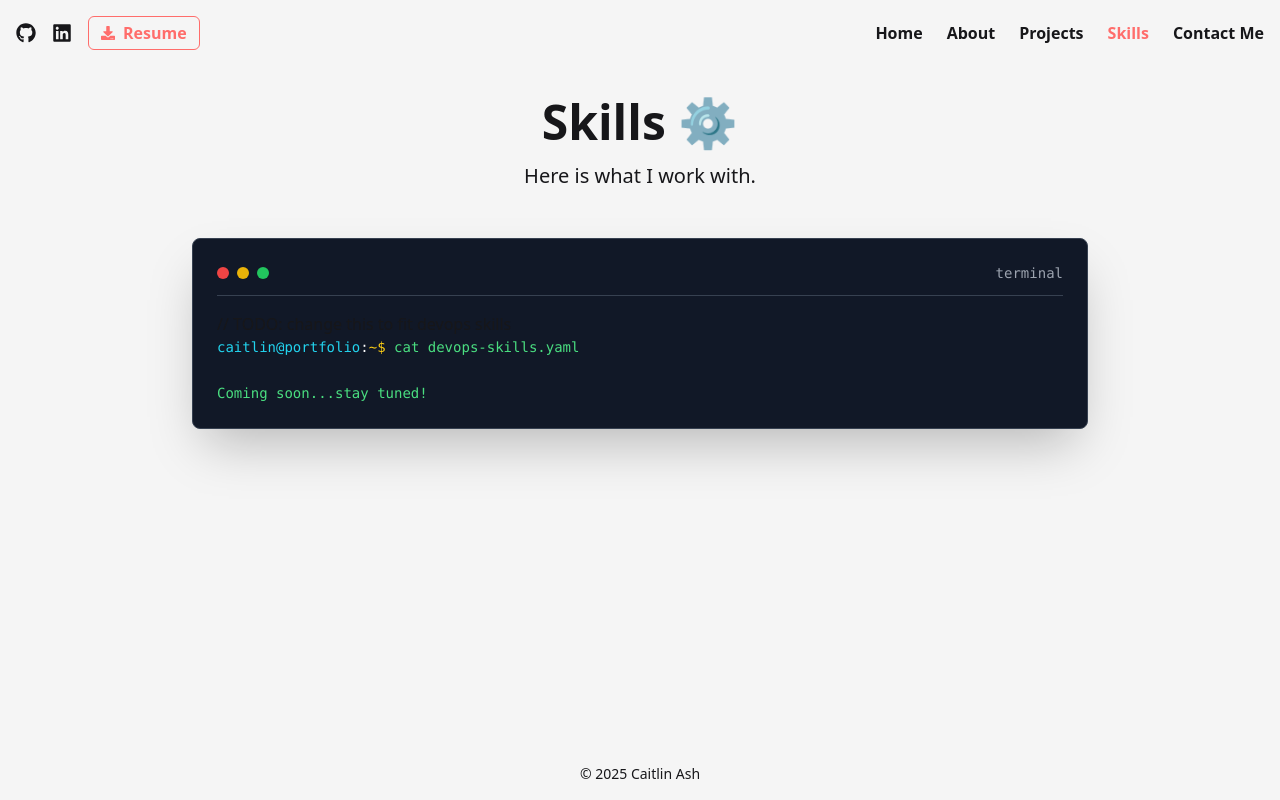
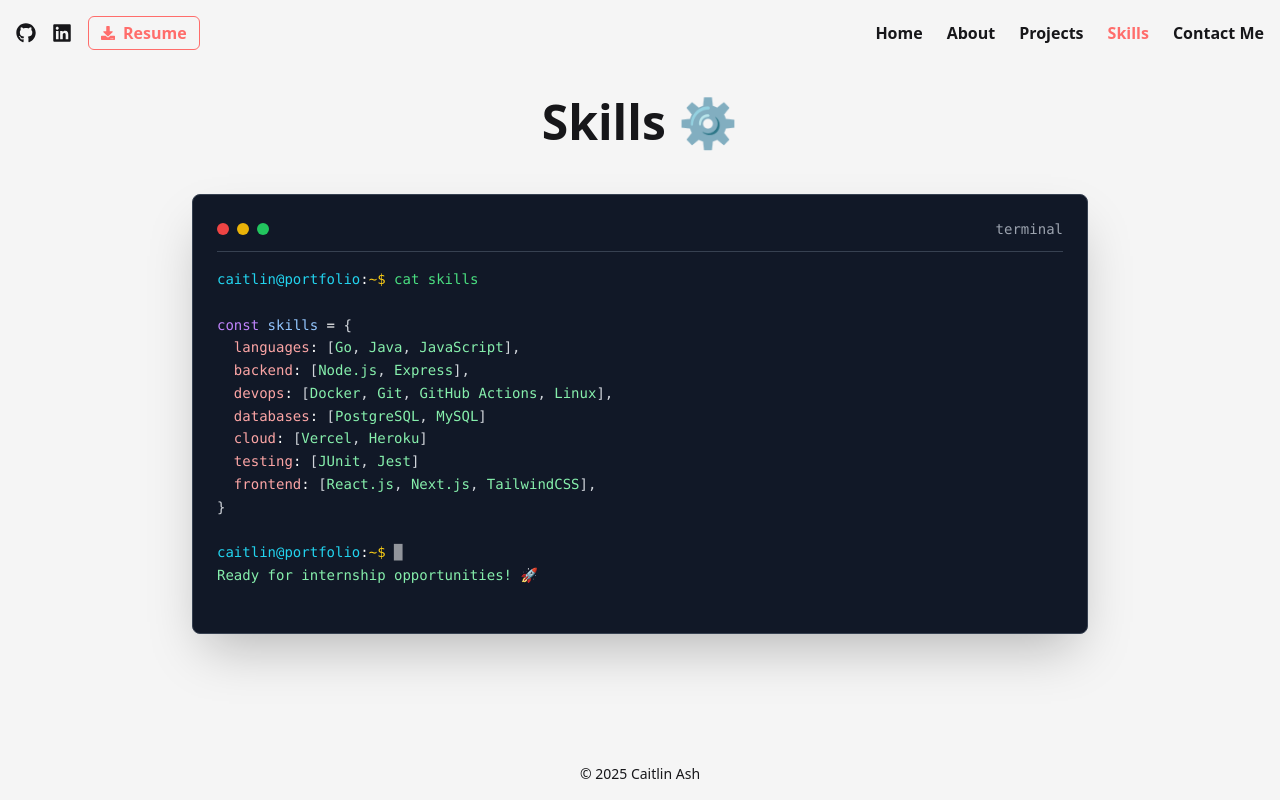
Before and after one commit to bycait27/portfolio, a Next.js app: page / in a window 1280 px wide. Both pictures are taken after a click on the button "Skills". Built offline with nearby package versions, Linux system fonts and the light colour scheme.

Commit message:
Update Skills page with current skills related to backend/devops

```diff
--- a/src/components/sections/Skills.jsx
+++ b/src/components/sections/Skills.jsx
@@ -6,7 +6,7 @@
       <div className="max-w-4xl mx-auto">
         <SectionHeader
           title="Skills"
-          subtitle="Here is what I work with."
+          subtitle=""
           emoji="⚙️"
         />
 
@@ -21,31 +21,24 @@
             <span className="text-gray-400 text-sm font-mono">terminal</span>
           </div>
 
-          // TODO: change this to fit devops skills
-
           {/* terminal content (skills) */}
           <pre className="text-green-400 font-mono text-sm leading-relaxed overflow-x-auto">
             <code>
-              <span className="text-cyan-400">caitlin@portfolio</span><span className="text-white">:</span><span className="text-yellow-400">~$</span> cat devops-skills.yaml{"\n"}
+              <span className="text-cyan-400">caitlin@portfolio</span><span className="text-white">:</span><span className="text-yellow-400">~$</span> cat skills{"\n"}
               {"\n"}
-              <span>
-                  Coming soon...stay tuned!
-              </span>
-              {/*
-              {/* <span className="text-purple-400">const</span> <span className="text-blue-300">skills</span> <span className="text-white">=</span> <span className="text-gray-300">{"{"}</span>{"\n"}
-              <span className="text-gray-300">  </span><span className="text-red-300">languages</span><span className="text-white">:</span> <span className="text-gray-300">[</span><span className="text-green-300">{'JavaScript'}</span><span className="text-gray-300">,</span> <span className="text-green-300">{'Java'}</span><span className="text-gray-300">,</span> <span className="text-green-300">{'Python'}</span><span className="text-gray-300">],</span>{"\n"}
-              <span className="text-gray-300">  </span><span className="text-red-300">frontend</span><span className="text-white">:</span> <span className="text-gray-300">[</span><span className="text-green-300">{'React.js'}</span><span className="text-gray-300">,</span> <span className="text-green-300">{'Next.js'}</span><span className="text-gray-300">,</span> <span className="text-green-300">{'HTML5'}</span><span className="text-gray-300">,</span> <span className="text-green-300">{'CSS3'}</span><span className="text-gray-300">,</span> <span className="text-green-300">{'TailwindCSS'}</span><span className="text-gray-300">],</span>{"\n"}
-              <span className="text-gray-300">  </span><span className="text-red-300">backend</span><span className="text-white">:</span> <span className="text-gray-300">[</span><span className="text-green-300">{'Node.js'}</span><span className="text-gray-300">,</span> <span className="text-green-300">{'Express'}</span><span className="text-gray-300">,</span> <span className="text-green-300">{'Spring Boot'}</span><span className="text-gray-300">,</span> <span className="text-green-300">{'PostgreSQL'}</span><span className="text-gray-300">],</span>{"\n"}
-              <span className="text-gray-300">  </span><span className="text-red-300">tools</span><span className="text-white">:</span> <span className="text-gray-300">[</span><span className="text-green-300">{'Git'}</span><span className="text-gray-300">,</span> <span className="text-green-300">{'GitHub Actions'}</span><span className="text-gray-300">,</span> <span className="text-green-300">{'Jest'}</span> <span className="text-gray-300">,</span> <span className="text-green-300">{'JUnit'}</span><span className="text-gray-300">],</span>{"\n"}
-              <span className="text-gray-300">  </span><span className="text-red-300">databases</span><span className="text-white">:</span> <span className="text-gray-300">[</span><span className="text-green-300">{'PostgreSQL'}</span><span className="text-gray-300">,</span> <span className="text-green-300">{'MySQL'}</span><span className="text-gray-300">,</span> <span className="text-green-300">{'MongoDB'}</span><span className="text-gray-300">]</span>{"\n"}
+              <span className="text-purple-400">const</span> <span className="text-blue-300">skills</span> <span className="text-white">=</span> <span className="text-gray-300">{"{"}</span>{"\n"}
+              <span className="text-gray-300">  </span><span className="text-red-300">languages</span><span className="text-white">:</span> <span className="text-gray-300">[</span><span className="text-green-300">{'Go'}</span><span className="text-gray-300">,</span> <span className="text-green-300">{'Java'}</span><span className="text-gray-300">,</span> <span className="text-green-300">{'JavaScript'}</span><span className="text-gray-300">],</span>{"\n"}
+              <span className="text-gray-300">  </span><span className="text-red-300">backend</span><span className="text-white">:</span> <span className="text-gray-300">[</span><span className="text-green-300">{'Node.js'}</span><span className="text-gray-300">,</span> <span className="text-green-300">{'Express'}</span><span className="text-gray-300">],</span>{"\n"}
+              <span className="text-gray-300">  </span><span className="text-red-300">devops</span><span className="text-white">:</span> <span className="text-gray-300">[</span><span className="text-green-300">{'Docker'}</span><span className="text-gray-300">,</span> <span className="text-green-300">{'Git'}</span><span className="text-gray-300">,</span> <span className="text-green-300">{'GitHub Actions'}</span><span className="text-gray-300">,</span> <span className="text-green-300">{'Linux'}</span><span className="text-gray-300">],</span>{"\n"}
+              <span className="text-gray-300">  </span><span className="text-red-300">databases</span><span className="text-white">:</span> <span className="text-gray-300">[</span><span className="text-green-300">{'PostgreSQL'}</span><span className="text-gray-300">,</span> <span className="text-green-300">{'MySQL'}</span><span className="text-gray-300">]</span>{"\n"}
+              <span className="text-gray-300">  </span><span className="text-red-300">cloud</span><span className="text-white">:</span> <span className="text-gray-300">[</span><span className="text-green-300">{'Vercel'}</span><span className="text-gray-300">,</span> <span className="text-green-300">{'Heroku'}</span><span className="text-gray-300">]</span>{"\n"}
+              <span className="text-gray-300">  </span><span className="text-red-300">testing</span><span className="text-white">:</span> <span className="text-gray-300">[</span><span className="text-green-300">{'JUnit'}</span><span className="text-gray-300">,</span> <span className="text-green-300">{'Jest'}</span><span className="text-gray-300">]</span>{"\n"}
+              <span className="text-gray-300">  </span><span className="text-red-300">frontend</span><span className="text-white">:</span> <span className="text-gray-300">[</span><span className="text-green-300">{'React.js'}</span><span className="text-gray-300">,</span> <span className="text-green-300">{'Next.js'}</span><span className="text-gray-300">,</span> <span className="text-green-300">{'TailwindCSS'}</span><span className="text-gray-300">],</span>{"\n"}
               <span className="text-gray-300">{"}"}</span>{"\n"}
-              {"\n"}
-              <span className="text-cyan-400">caitlin@portfolio</span><span className="text-white">:</span><span className="text-yellow-400">~$</span> skills.getCurrentlyLearning(){"\n"}
-              <span className="text-yellow-300">→ </span><span className="text-gray-300">[</span><span className="text-orange-300">{'Docker'}</span><span className="text-gray-300">,</span> <span className="text-orange-300">{'AWS'}</span><span className="text-gray-300">]</span>{"\n"}
               {"\n"}
               <span className="text-cyan-400">caitlin@portfolio</span><span className="text-white">:</span><span className="text-yellow-400">~$</span> <span className="animate-pulse text-white">█</span>
               {"\n"}
-              <span className="text-green-300">Ready for internship opportunities! 🚀</span>{"\n"} */}
+              <span className="text-green-300">Ready for internship opportunities! 🚀</span>{"\n"}
               {"\n"}
             </code>
           </pre>
```
